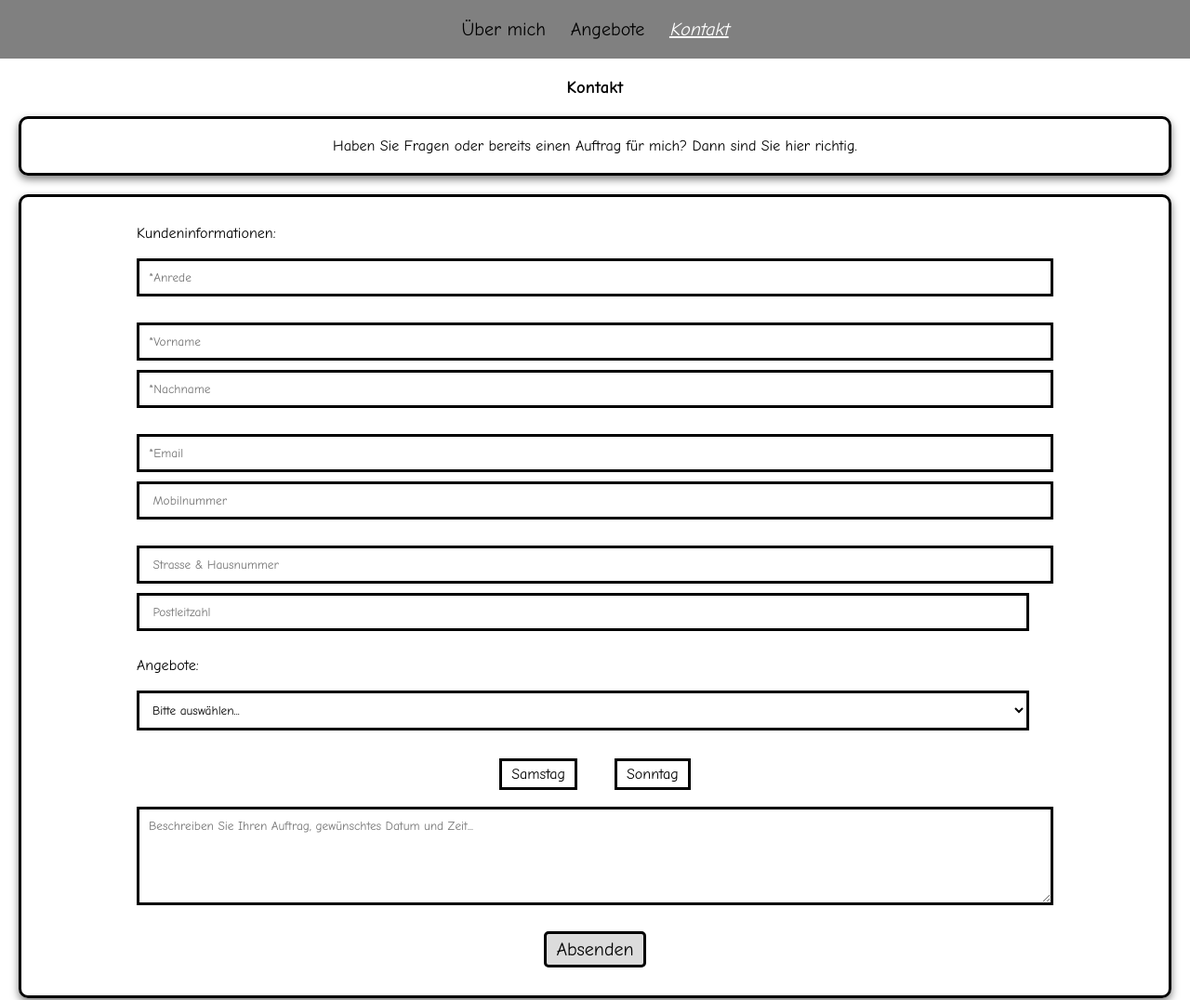
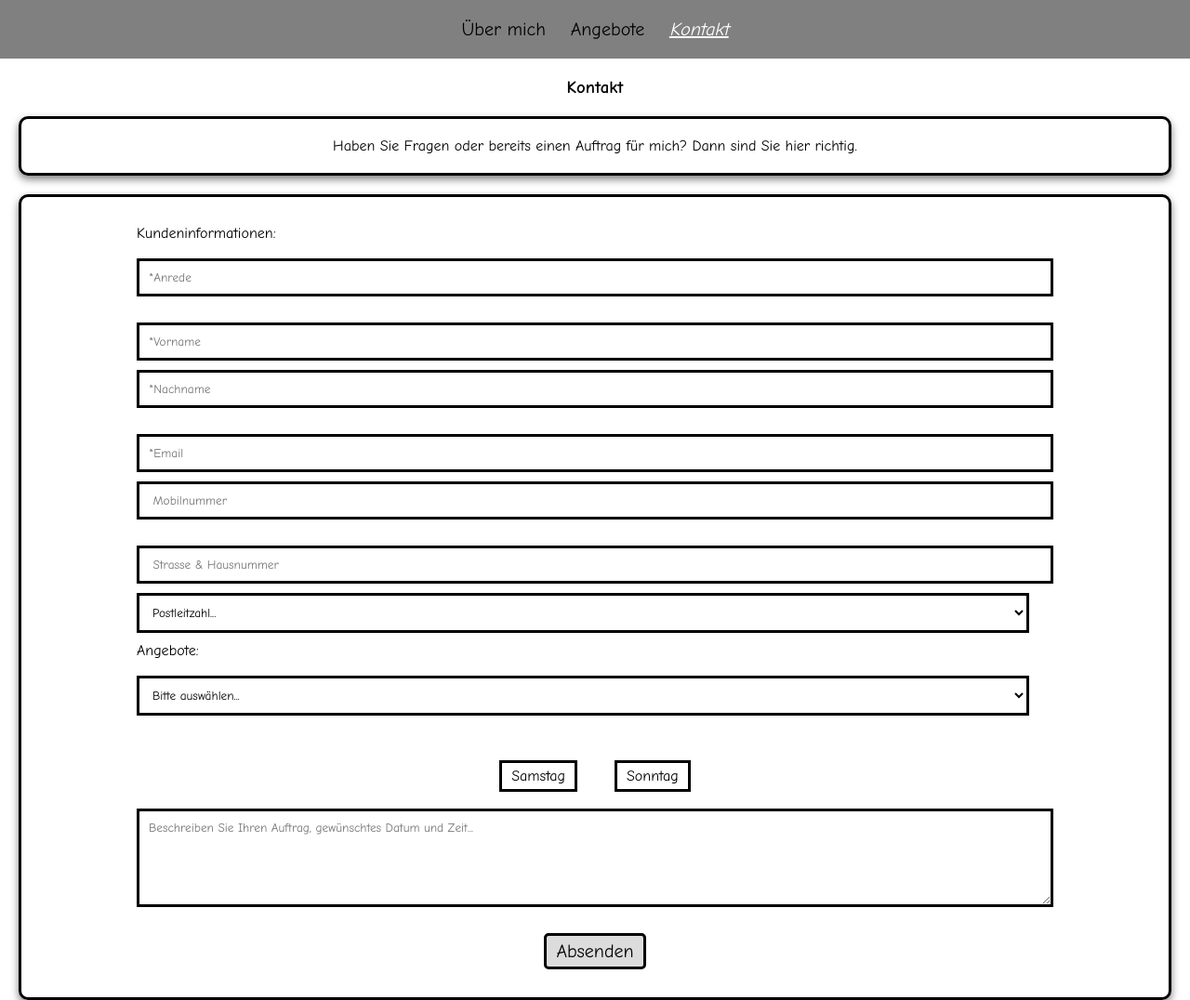
Before and after one commit to klenkb-bzz/test, a plain HTML site: page form.html in a window 1280 px wide. Shown: the top 1076 px of the page at 93% size. Drawn offline with Linux system fonts and the light colour scheme.

Commit message:
Update form.html

```diff
--- a/form.html
+++ b/form.html
@@ -36,42 +36,43 @@
         <option value="Frau">
       </datalist>
 
-
       <input type="text" required name="customer-firstname" id="customer-firstname" placeholder="*Vorname">
       <input type="text" required name="customer-lastname" id="customer-lastname" placeholder="*Nachname"> <br>
 
-      <input type="email" required name="customer-email" id="customer-email" placeholder="*Email">
-      <input type="tel" id="phone" name="phone" pattern="[0-9]{10}" placeholder=" Mobilnummer"> <br>
+      <div class="block-email">
+        <input type="email" required name="customer-email" id="customer-email" placeholder="*Email">
+        <input type="tel" id="phone" name="phone" pattern="[0-9]{10}" placeholder=" Mobilnummer"> <br>
 
-      <input type="text" name="customer-address" id="customer-address" placeholder=" Strasse & Hausnummer">
-      <input type="search" list="zip-codes" id="zip" name="zip" placeholder=" Postleitzahl"> <br>
-      <datalist id="zip-codes">
-        <option value="8064, ZH">
-        <option value="8049, ZH">
-        <option value="8046, ZH">
-        <option value="8052, ZH">
-        <option value="8050, ZH">
-        <option value="8057, ZH">
-        <option value="8051, ZH">
-        <option value="8037, ZH">
-        <option value="8005, ZH">
-        <option value="8006, ZH">
-        <option value="8048, ZH">
-        <option value="8044, ZH">
-        <option value="8047, ZH">
-        <option value="8063, ZH">
-        <option value="8055, ZH">
-        <option value="8004, ZH">
-        <option value="8003, ZH">
-        <option value="8001, ZH">
-        <option value="8032, ZH">
-        <option value="8045, ZH">
-        <option value="8041, ZH">
-        <option value="8002, ZH">
-        <option value="8053, ZH">
-        <option value="8008, ZH">
-        <option value="8038, ZH">
-      </datalist>
+        <input type="text" name="customer-address" id="customer-address" placeholder=" Strasse & Hausnummer">
+        <select id="zip" name="zip" size="1">
+          <option disabled selected >Postleitzahl...</option>
+          <option value="8064, ZH">8064, ZH</option>
+          <option value="8049, ZH">8049, ZH</option>
+          <option value="8046, ZH">8046, ZH</option>
+          <option value="8052, ZH">8052, ZH</option>
+          <option value="8050, ZH">8050, ZH</option>
+          <option value="8057, ZH">8057, ZH</option>
+          <option value="8051, ZH">8051, ZH</option>
+          <option value="8037, ZH">8037, ZH</option>
+          <option value="8005, ZH">8005, ZH</option>
+          <option value="8006, ZH">8006, ZH</option>
+          <option value="8048, ZH">8048, ZH</option>
+          <option value="8044, ZH">8044, ZH</option>
+          <option value="8047, ZH">8047, ZH</option>
+          <option value="8063, ZH">8063, ZH</option>
+          <option value="8055, ZH">8055, ZH</option>
+          <option value="8004, ZH">8004, ZH</option>
+          <option value="8003, ZH">8003, ZH</option>
+          <option value="8001, ZH">8001, ZH</option>
+          <option value="8032, ZH">8032, ZH</option>
+          <option value="8045, ZH">8045, ZH</option>
+          <option value="8041, ZH">8041, ZH</option>
+          <option value="8002, ZH">8002, ZH</option>
+          <option value="8053, ZH">8053, ZH</option>
+          <option value="8008, ZH">8008, ZH</option>
+          <option value="8038, ZH">8038, ZH</option>
+        </select>
+      </div>
 
       <label for="service">Angebote:</label><br>
       <select name="service" id="service" required size="1">
@@ -82,7 +83,7 @@
         <option value="other">Anderes</option>
         <option value="question">Fragen</option>
       </select>
-
+      <br>
 
       <div class="radio-group">
         <input type="radio" id="saturday" name="weekend-day" value="Saturday" required>
@@ -98,8 +99,12 @@
       <div class="button">
         <button type="submit">Absenden</button>
       </div>
-    </fieldset>
+      </fieldset>
   </form>
+</div>
+
+<div class="space">
+
 </div>
 
 <footer>
```
